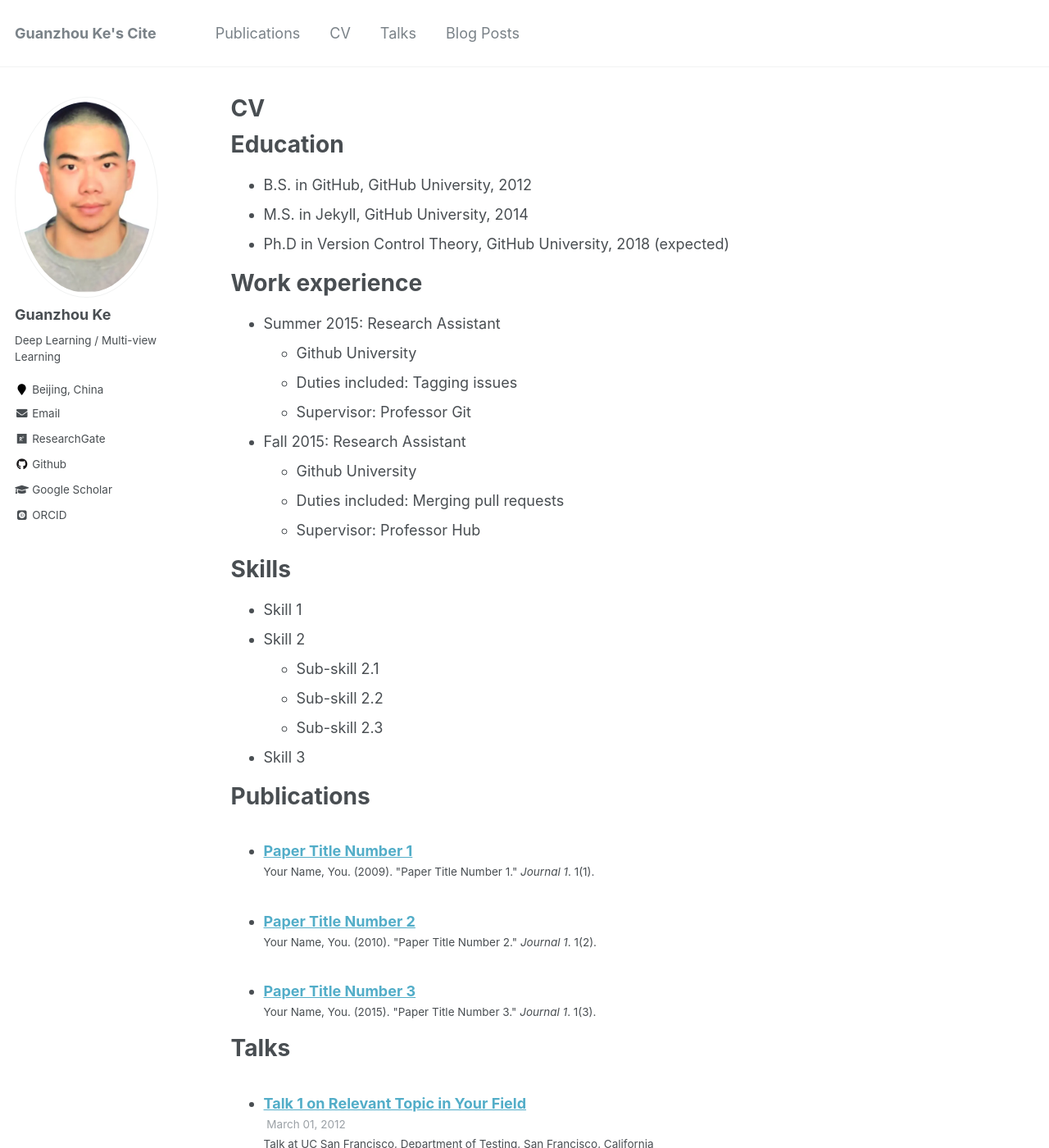
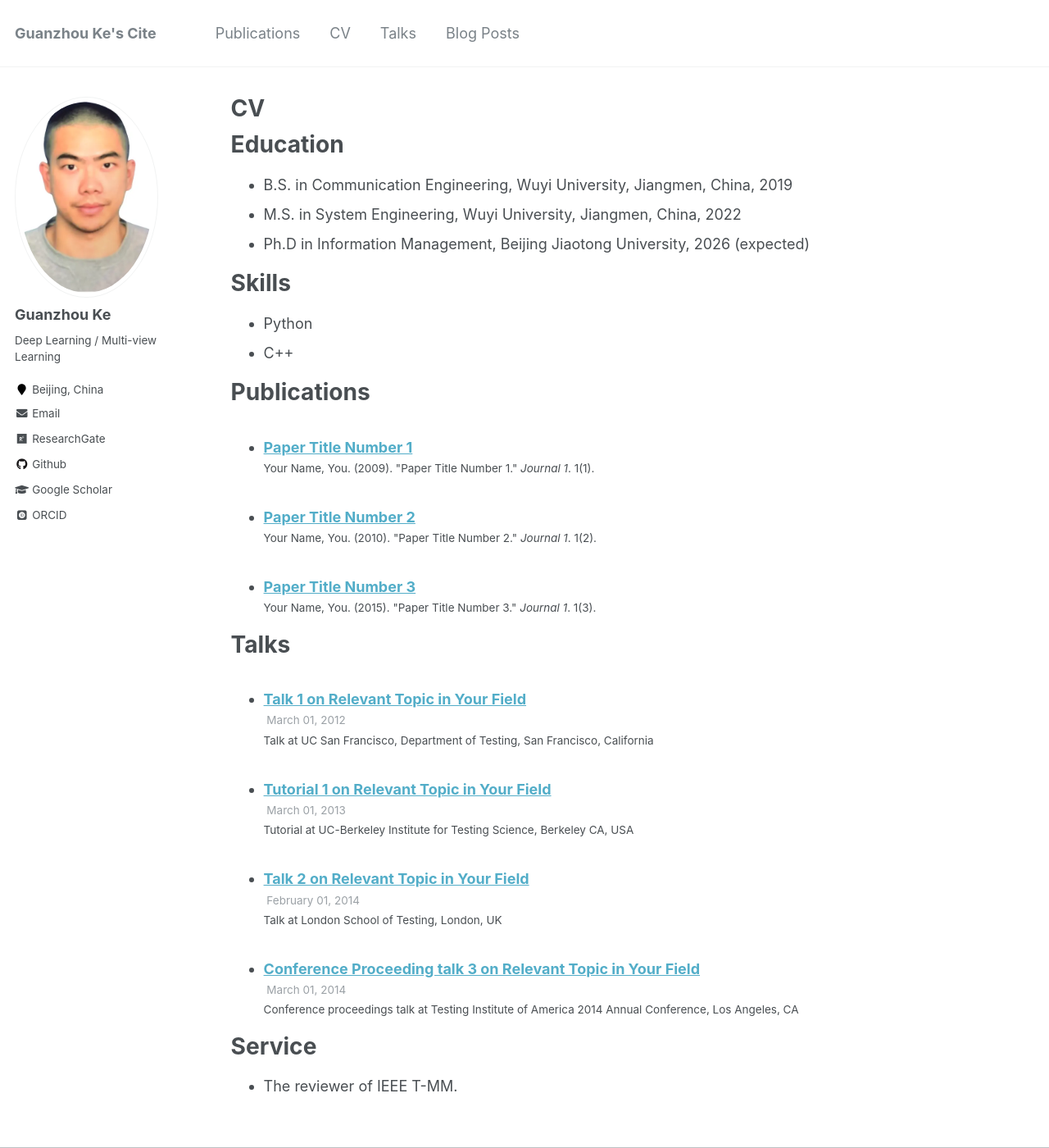
Before and after one commit to Guanzhou-Ke/guanzhou-ke.github.io, a Jekyll site: the page built from _pages/cv.md, in a window 1280 px wide and 1400 px high. Shown: the whole window at 82% size. Built offline with Jekyll 4.4.1, drawn with Linux system fonts in a browser that asks for light colours; some web fonts are replaced; some of the changed text lies outside the part shown.

Commit message:
update cv

```diff
--- a/_pages/cv.md
+++ b/_pages/cv.md
@@ -11,11 +11,11 @@ redirect_from:
 
 Education
 ======
-* B.S. in GitHub, GitHub University, 2012
-* M.S. in Jekyll, GitHub University, 2014
-* Ph.D in Version Control Theory, GitHub University, 2018 (expected)
+* B.S. in Communication Engineering, Wuyi University, Jiangmen, China, 2019
+* M.S. in System Engineering, Wuyi University, Jiangmen, China, 2022
+* Ph.D in Information Management, Beijing Jiaotong University, 2026 (expected)
 
-Work experience
+<!-- Work experience
 ======
 * Summer 2015: Research Assistant
   * Github University
@@ -25,16 +25,13 @@ Work experience
 * Fall 2015: Research Assistant
   * Github University
   * Duties included: Merging pull requests
-  * Supervisor: Professor Hub
+  * Supervisor: Professor Hub -->
 
 Skills
 ======
-* Skill 1
-* Skill 2
-  * Sub-skill 2.1
-  * Sub-skill 2.2
-  * Sub-skill 2.3
-* Skill 3
+* Python
+* C++
+
 
 Publications
 ======
@@ -48,12 +45,7 @@ Talks
     {% include archive-single-talk-cv.html %}
   {% endfor %}</ul>
 
-Teaching
+
+Service
 ======
-  <ul>{% for post in site.teaching %}
-    {% include archive-single-cv.html %}
-  {% endfor %}</ul>
-
-Service and leadership
-======
-* Currently signed in to 43 different slack teams
+* The reviewer of IEEE T-MM.
```
Also changed, not shown: _pages/about.md (+12 -1 lines).
